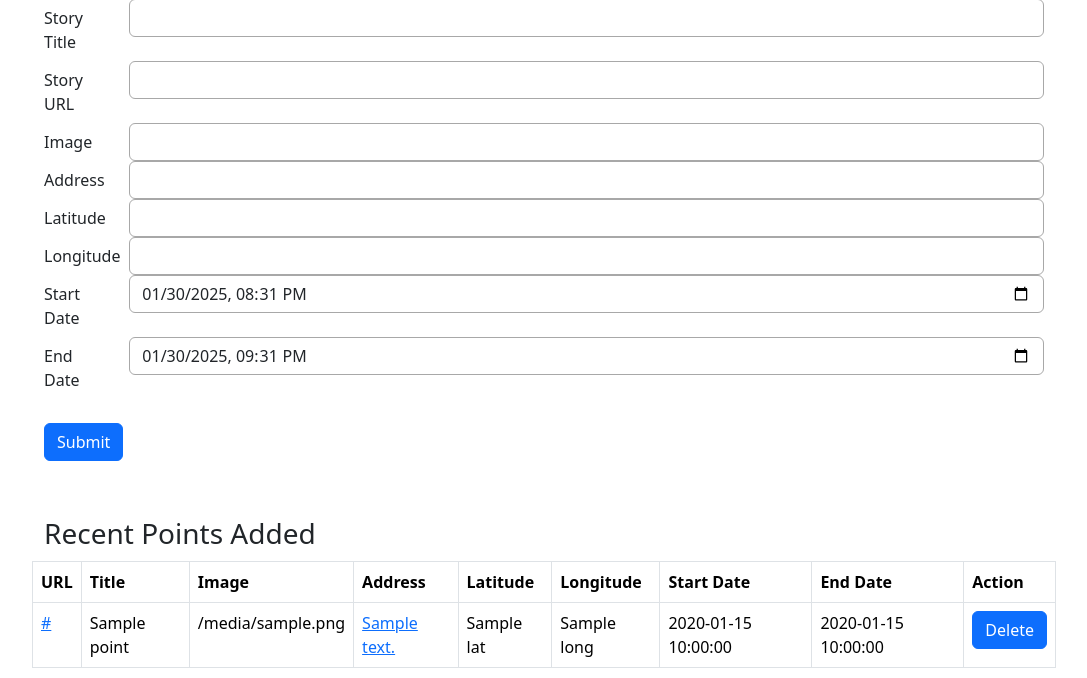
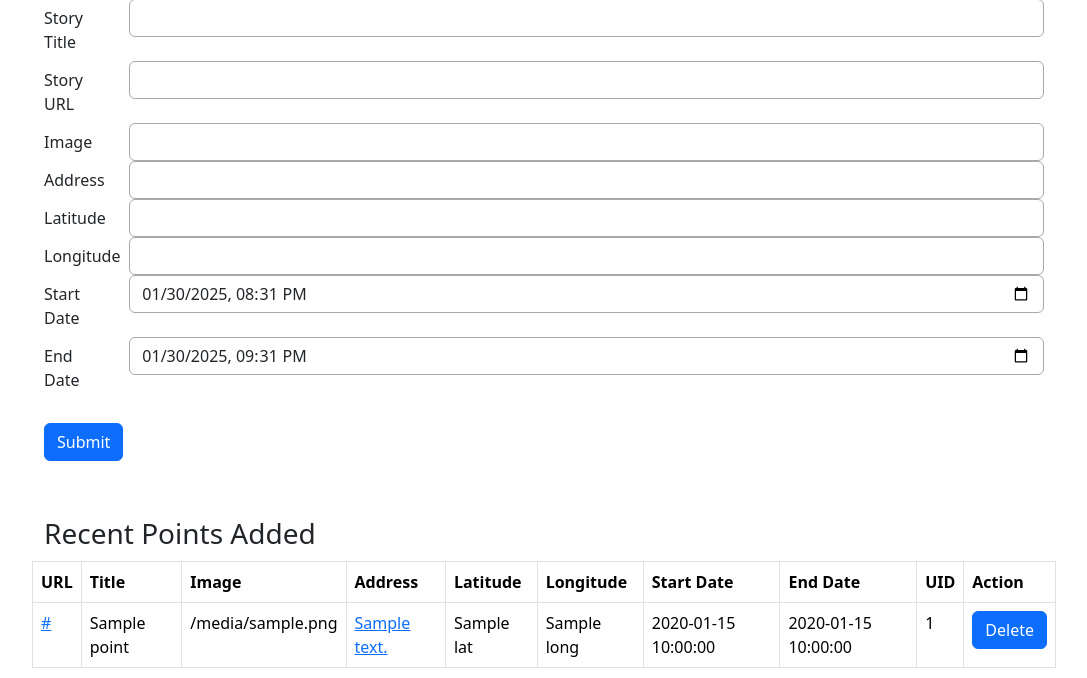
Before and after one commit to Illini-Media-Company/central-backend, a Flask app: template templates/map_point.html in a window 1280 px wide. Shown: the part 143-821 px from the top of the page, without its empty margins (96-1183 px from the left). Run offline with Flask 2, Linux system fonts and the light colour scheme; the template is opened without the code that fills it: most values are stand-ins (such as "Sample title", 1, 10 or a date in 2020); data that the repository does not hold is empty; parts of the project's set-up code (start-up, migrations or seed data) failed here and were passed over.

Commit message:
added uid to table

```diff
--- a/templates/map_point.html
+++ b/templates/map_point.html
@@ -87,6 +87,7 @@ Map Points
             <th>Longitude</th>
             <th>Start Date</th>
             <th>End Date</th>
+            <th>UID</th>
             <th>Action</th>
         </tr>
         {% for point in recent_points %}
@@ -99,6 +100,7 @@ Map Points
             <td>{{ point.long }}</td>
             <td>{{ point.start_date }}</td>
             <td>{{ point.end_date }}</td>
+            <td>{{ point.uid }}</td>
             <td>
                 <button class="btn btn-primary modify-button" onclick="deletePoint({{point.uid}})">Delete</button>
             </td>
```
